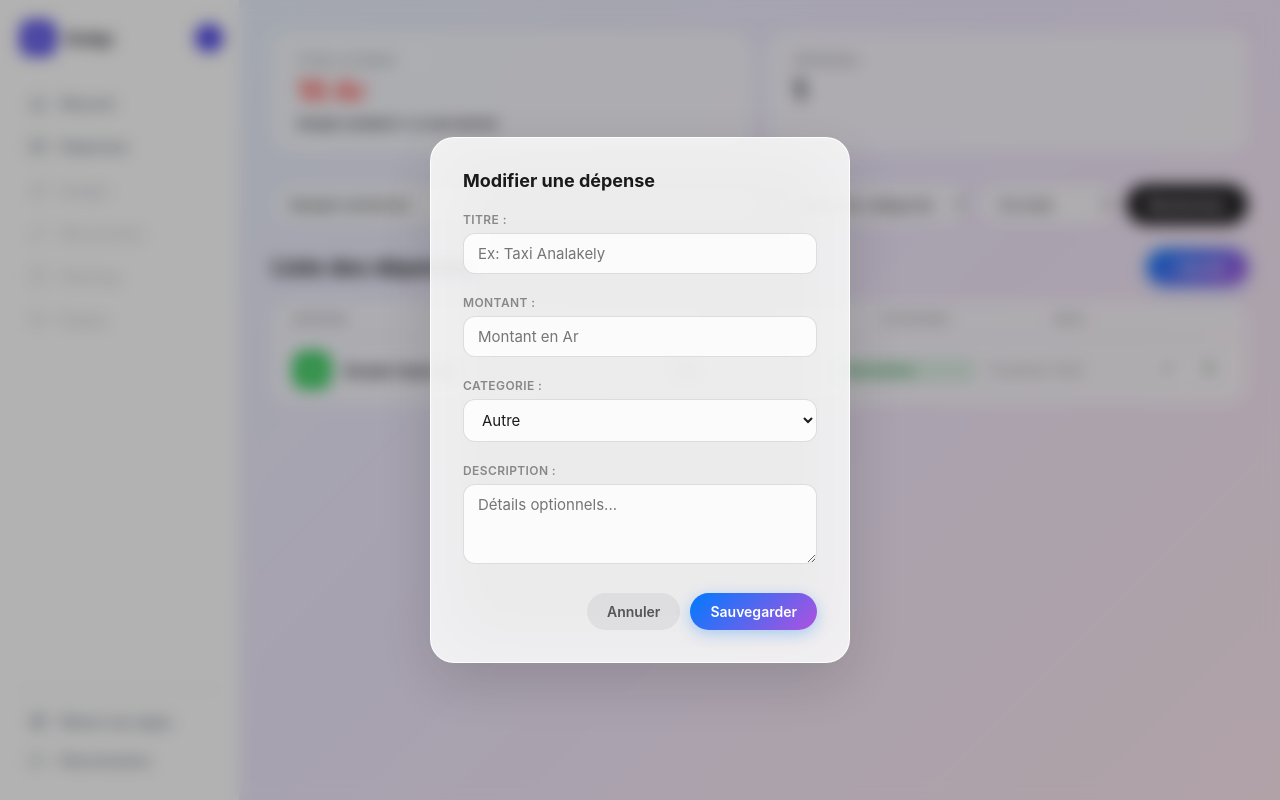
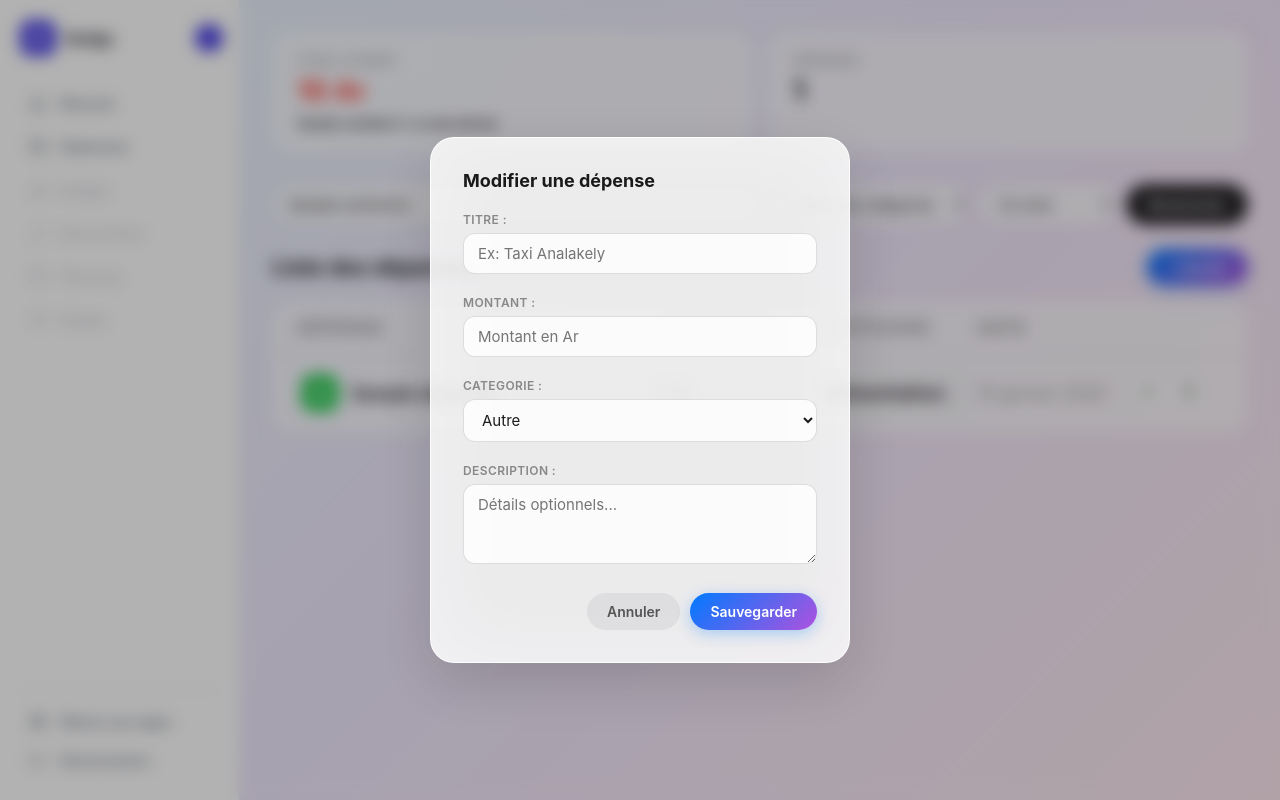
Before and after one commit to Gitjaphet/Budgy, a Django app: template backend/depenses/templates/depenses/liste.html in a window 1280 px wide. Run offline with Django 5.2, Linux system fonts and the light colour scheme; tables that the repository leaves empty hold one stand-in row (values such as "Sample post"); the template is opened without the code that fills it: values that come from a table or form of the project are taken from there, most other values are stand-ins (such as "Sample title", 1, 10 or a date in 2020).

Commit message:
table corrige taille

```diff
--- a/backend/depenses/static/depenses/css/style.css
+++ b/backend/depenses/static/depenses/css/style.css
@@ -134,12 +134,12 @@ body {
 
 .table-row {
     display: grid;
-    grid-template-columns: 2fr 1fr 1fr 1fr auto;
-    gap: 12px;
-    padding: 14px 20px;
+    grid-template-columns: 2.5fr 1fr 1fr 1fr 90px;
+    gap: 16px;
+    padding: 20px 28px;
     border-bottom: 0.5px solid rgba(0, 0, 0, 0.06);
     align-items: center;
-    font-size: 14px;
+    font-size: 20px;
     transition: background 0.15s ease;
 }
 
@@ -153,24 +153,22 @@ body {
 
 .date {
     color: #999;
-    font-size: 13px;
+    font-size: 18px;
 }
 
 /* BADGES */
 .badge {
-    display: inline-block;
-    padding: 4px 12px;
-    border-radius: 50px;
-    font-size: 12px;
-    font-weight: 500;
+    padding: 5px 14px;
+    font-weight: 600;
+    border: 1px solid transparent;
 }
 
-.badge.alimentation { background: rgba(52, 199, 89, 0.15); color: #1a7a35; }
-.badge.transport    { background: rgba(0, 122, 255, 0.15); color: #0055cc; }
-.badge.logement     { background: rgba(175, 82, 222, 0.15); color: #7a1fa2; }
-.badge.loisirs      { background: rgba(255, 149, 0, 0.15); color: #b35c00; }
-.badge.sante        { background: rgba(255, 59, 48, 0.15); color: #cc1a10; }
-.badge.autre        { background: rgba(142, 142, 147, 0.15); color: #555; }
+.badge.alimentation { border-color: rgba(52, 199, 89, 0.4); }
+.badge.transport    { border-color: rgba(0, 122, 255, 0.4); }
+.badge.logement     { border-color: rgba(175, 82, 222, 0.4); }
+.badge.loisirs      { border-color: rgba(255, 149, 0, 0.4); }
+.badge.sante        { border-color: rgba(255, 59, 48, 0.4); }
+.badge.autre        { border-color: rgba(142, 142, 147, 0.4); }
 
 /* ACTIONS */
 .actions {
@@ -475,10 +473,10 @@ body {
 /* ==================== */
 .table-header {
     display: grid;
-    grid-template-columns: 2.5fr 1fr 1fr 1fr auto;
+    grid-template-columns: 2.5fr 1fr 1fr 1fr 90px;
     gap: 12px;
-    padding: 10px 20px;
-    font-size: 11px;
+    padding: 15px 24px;
+    font-size: 18px;
     font-weight: 700;
     color: #999;
     text-transform: uppercase;
@@ -489,9 +487,7 @@ body {
 /* ==================== */
 /* LIGNE DE DEPENSE AVEC ICONE */
 /* ==================== */
-.table-row {
-    grid-template-columns: 2.5fr 1fr 1fr 1fr auto;
-}
+
 
 .depense-info {
     display: flex;
@@ -520,6 +516,6 @@ body {
 
 .depense-titre {
     font-weight: 600;
-    font-size: 14px;
+    font-size: 18px;
     color: #1a1a1a;
 }
```
